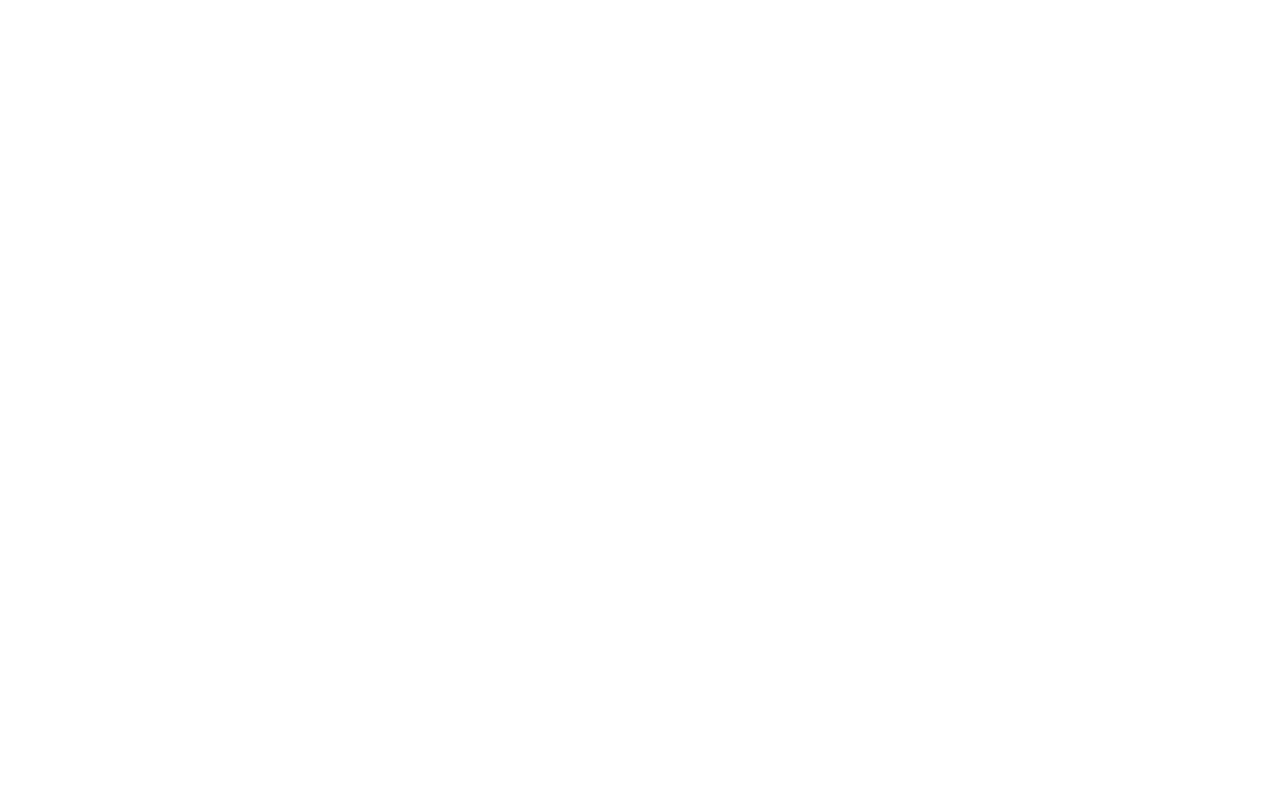
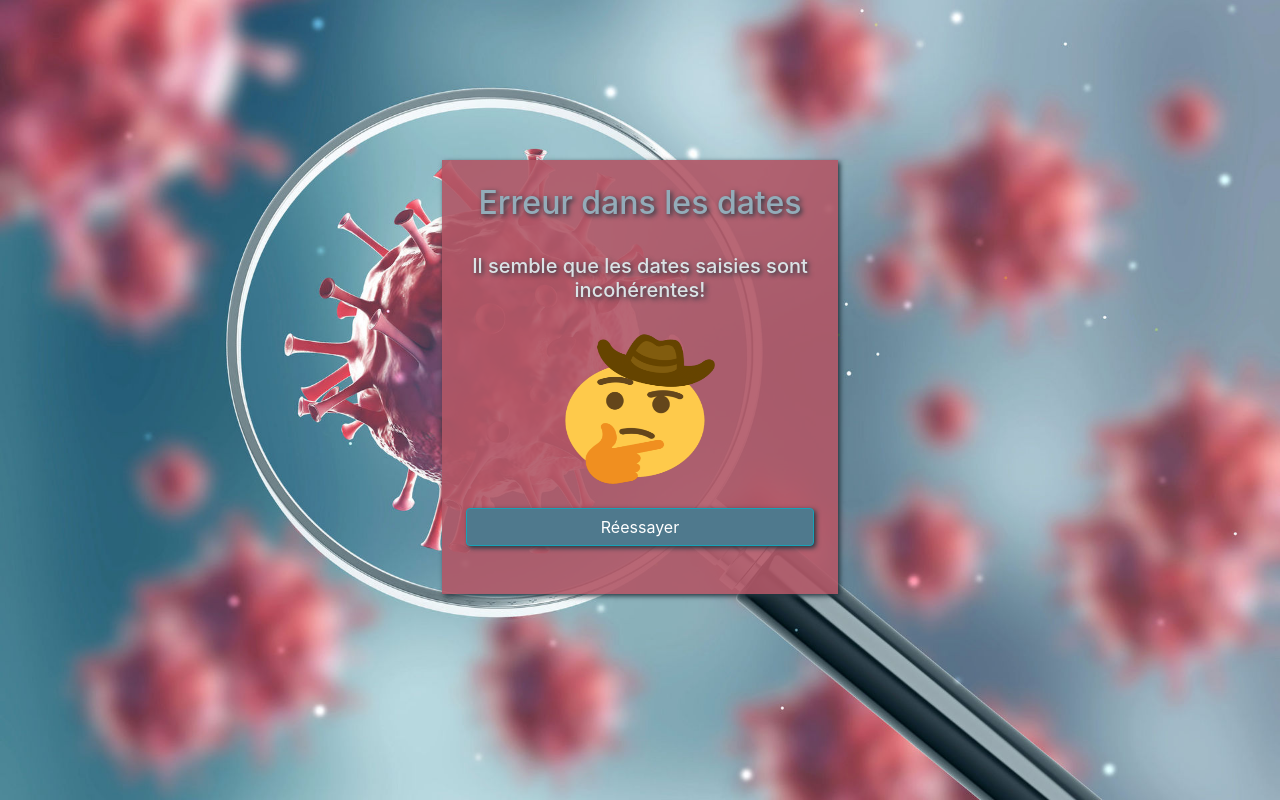
Before and after one commit to YasmineHEDEYA/projet_infections, a PHP site: page /erreur_dates.php in a window 1280 px wide. Before the commit the page is empty. Run offline with PHP 8.4, Linux system fonts and the light colour scheme; some libraries are stand-ins or nearby versions.

Commit message:
3rd commit
manque sécurité:
sql injections to handle
hcaptcha
isset check ( strlen())

```diff
--- a/confirmation_enregistrement.php
+++ b/confirmation_enregistrement.php
@@ -62,7 +62,7 @@ session_start();
             <br />
             <table class="table  table-bordered table-hover">
             <?php
-
+    // affichage des variables session avant enregistrement
     foreach ($_SESSION as $k=>$v) {
         echo "<tr>";
     echo "<td>".$k."</td><td>". $v."</td>";
--- a/enregistrement_reussi.php
+++ b/enregistrement_reussi.php
@@ -1,7 +1,7 @@
 <?php
 session_start();
 
-
+//matching to the enum type on DB
 if ($_SESSION['nature_infection'] == 'infection_endogene')
     $nature = 'endogene';
 else $nature = 'exogene';
--- a/erreur_dates.php
+++ b/erreur_dates.php
@@ -0,0 +1,67 @@
+<?php
+session_start();
+?>
+<!doctype html>
+<html lang="fr">
+
+<head>
+    <meta charset="utf-8">
+    <meta name="viewport" content="width=device-width, initial-scale=1, shrink-to-fit=no">
+    <link rel="stylesheet" href="https://maxcdn.bootstrapcdn.com/bootstrap/4.0.0/css/bootstrap.min.css" integrity="sha384-Gn5384xqQ1aoWXA+058RXPxPg6fy4IWvTNh0E263XmFcJlSAwiGgFAW/dAiS6JXm" crossorigin="anonymous">
+    <style type="text/css">
+        form {
+            background-color: rgba(177, 87, 102, 0.9);
+            box-shadow: 2px 2px 5px #24363f;
+            margin-top: 20vh;
+            margin-bottom: 20vh;
+        }
+
+        input.form-control {
+            box-shadow: 2px 2px 5px #24363f;
+        }
+
+        h5,
+        label {
+            color: #dae3e6;
+        }
+
+        p {
+            color: white;
+            font-size: 0.8em;
+        }
+
+        body {
+            background-image: url("inf.jpeg");
+            background-repeat: no-repeat;
+            background-size: cover;
+            background-position: center;
+            height: 100%;
+        }
+
+    </style>
+    <script src="https://code.jquery.com/jquery-3.5.1.slim.min.js" integrity="sha384-DfXdz2htPH0lsSSs5nCTpuj/zy4C+OGpamoFVy38MVBnE+IbbVYUew+OrCXaRkfj" crossorigin="anonymous"></script>
+    <script src="https://cdn.jsdelivr.net/npm/bootstrap@4.5.3/dist/js/bootstrap.bundle.min.js" integrity="sha384-ho+j7jyWK8fNQe+A12Hb8AhRq26LrZ/JpcUGGOn+Y7RsweNrtN/tE3MoK7ZeZDyx" crossorigin="anonymous"></script>
+    <script src="https://ajax.googleapis.com/ajax/libs/jquery/1.11.3/jquery.min.js"></script>
+    <script src="https://ajax.googleapis.com/ajax/libs/jqueryui/1.11.4/jquery-ui.min.js"></script>
+    <title>Erreur dates</title>
+</head>
+
+<body>
+
+
+    <div class="col-md-4 offset-md-4">
+
+        <form class="text-center p-4" action="ajouter_infection_suite_2.php">
+            <p class="h2 mb-2" style="color:#93acb9; text-shadow: 2px 2px 5px#24363f">Erreur dans les dates</p>
+            <br/>
+            <legend style="text-shadow: 2px 2px 5px #24363f"><h5>Il semble que les dates saisies sont incohérentes!</h5></legend>
+            <br/>
+            <img src="emoji.png" width=150em height=150em>
+            <button class="btn btn-info btn-block my-4" type="submit" style="background-color:#4f798d ;box-shadow:2px 2px 5px #24363f">Réessayer</button>
+        </form>
+       <br/>
+    </div>
+
+</body>
+
+</html>
```
